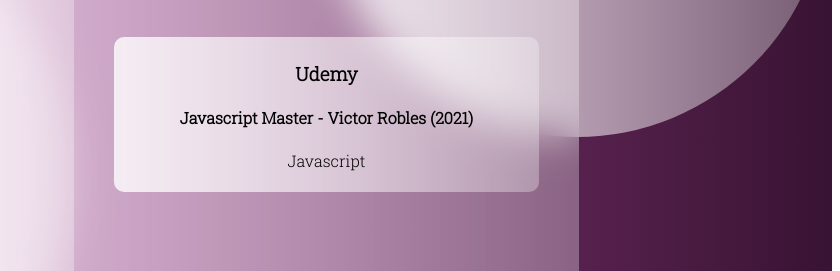
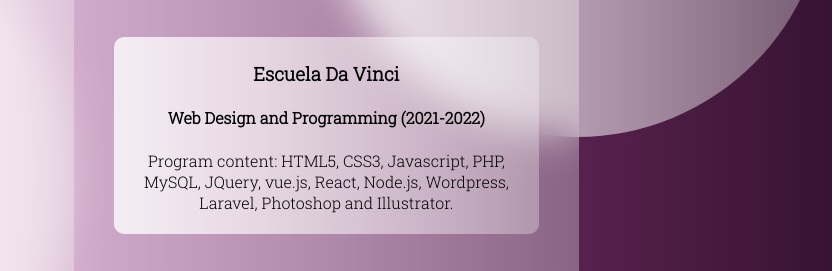
Before and after one commit to galasofiaorona/portfolio, a plain HTML site: page Portfolio/studies.html in a window 1280 px wide. Shown: the part 371-642 px from the top of the page, 440-1280 px from the left. Drawn offline with Linux system fonts and the light colour scheme.

Commit message:
Update studies.html

```diff
--- a/Portfolio/studies.html
+++ b/Portfolio/studies.html
@@ -44,9 +44,9 @@
                     <p>HTML and CSS</p>
                 </div>
                 <div class="utn">
-                    <h3>Udemy</h3>
-                    <h4>Javascript Master - Victor Robles (2021)</h4>
-                    <p>Javascript</p>
+                    <h3>Escuela Da Vinci</h3>
+                    <h4>Web Design and Programming (2021-2022)</h4>
+                    <p>Program content: HTML5, CSS3, Javascript, PHP, MySQL, JQuery, vue.js, React, Node.js, Wordpress, Laravel, Photoshop and Illustrator.</p>
                 </div>
             </div>
         </section>
```
